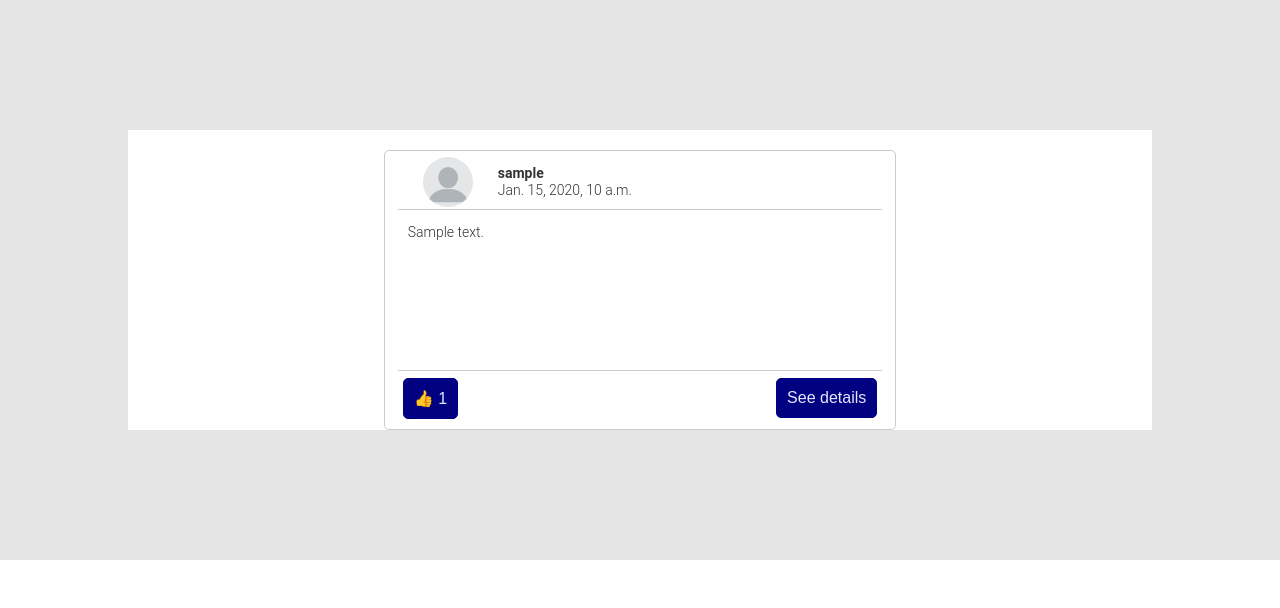
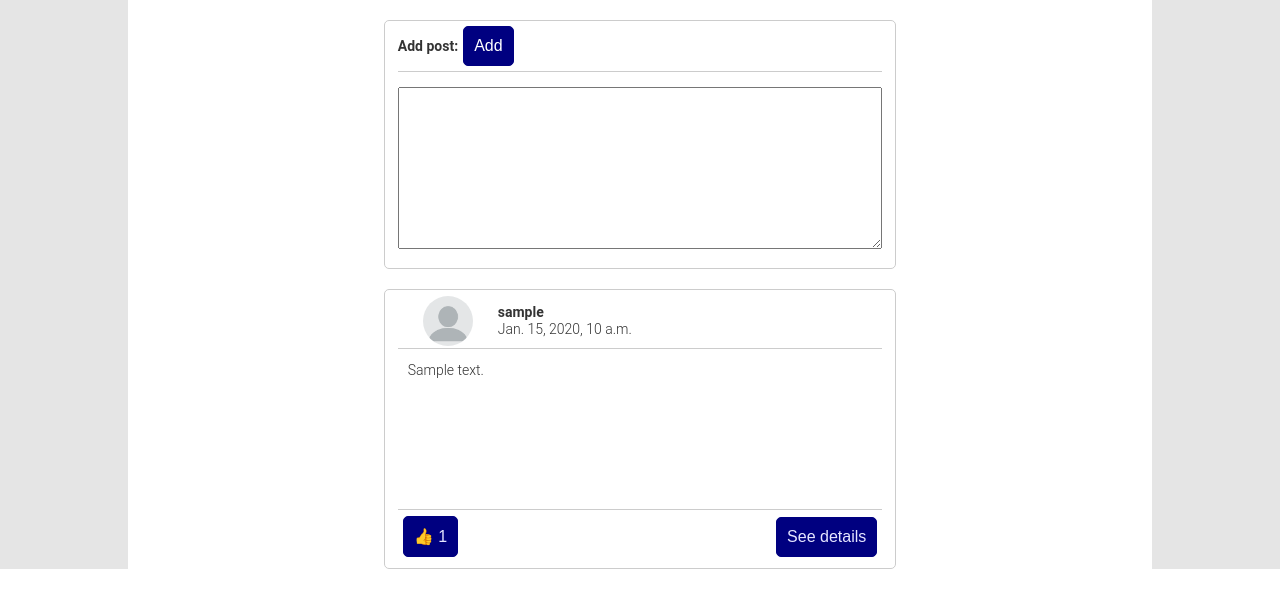
Before and after one commit to alopalka/Django_Social_Media, a Django app: page /posts/ in a window 1280 px wide. Shown: the part 70-678 px from the top of the page. Run offline with Django 4.2, Linux system fonts and the light colour scheme; a user stored in the database is signed in; tables that the repository leaves empty hold one stand-in row (values such as "Sample post").

Commit message:
Added add post functionality
Now it is possible for user to add post from main page view

```diff
--- a/social_media/posts/forms.py
+++ b/social_media/posts/forms.py
@@ -1,3 +1,4 @@
+from attr import field
 from posts.models import Comment
 from posts.models import Post
 from django import forms
@@ -9,3 +10,10 @@ class CommentForm(forms.ModelForm):
     class Meta:
         model=Comment
         fields=["comment"]
+
+
+class PostForm(forms.ModelForm):
+
+    class Meta:
+        model=Post
+        fields=["text"]
--- a/social_media/posts/urls.py
+++ b/social_media/posts/urls.py
@@ -7,6 +7,7 @@ urlpatterns=[
     path('',views.posts_view,name="posts"),
     path('post/react/<int:pk>/<int:in_post>',views.react_to_post,name="reactpost"),
     path('post/details/<int:pk>',views.details_post,name="details"),
+    path('post/add',views.create_post,name="postcreate"),
     path('comment/react/<int:pk>',views.react_to_comment,name="reactcomment"),
     path('comment/create/<int:pk>',views.create_comment,name="commentcreate"),
 ]
--- a/social_media/posts/views.py
+++ b/social_media/posts/views.py
@@ -4,16 +4,20 @@ from django.contrib.auth.decorators import login_required
 from posts.models import Post
 from posts.models import Comment
 from posts.forms import CommentForm
+from posts.forms import PostForm
+
 
 @login_required
 def posts_view(request,template="posts/posts_page.html"):
 
     posts=Post.objects.filter()
+    form=PostForm()
 
     for post in posts:
         post.amount_of_likes=len(post.likes.all())
 
     context={
+        'form':form,
         'posts':posts,
     }
 
@@ -69,6 +73,18 @@ def create_comment(request,pk):
             return redirect("/posts/post/details/{}".format(pk))
 
 
+@login_required
+def create_post(request):
+
+    if request.method=="POST":
+        form=PostForm(request.POST)
+        if form.is_valid():
+            raw_form=form.save(commit=False)
+            raw_form.author=request.user
+            raw_form.save()
+
+            return redirect("/")
+
 
 @login_required
 def details_post(request,pk,template="posts/posts_details_page.html"):
--- a/social_media/static/css/posts/style_posts.css
+++ b/social_media/static/css/posts/style_posts.css
@@ -31,6 +31,12 @@
     overflow: hidden;
     border: #ccc 1px solid;
 }
+
+#add-post-section{
+    height: 15vh;
+}
+
+
 
 
 .top-section{
@@ -134,7 +140,7 @@
     padding:3px;
 }
 
-#add-comment-section{
+.add-section{
     margin-top: 20px;
     min-height: 280px;
     width: 50%;
@@ -147,14 +153,24 @@
     border: #ccc 1px solid;
 }
 
-#add-comment-section form{
+.add-section form{
     height: 90%;
     width: 95%;
     margin:15px 0px;
 }
 
-#add-comment-section form textarea{
+.add-section form textarea{
     padding:5px;
     height: 100%;
     width: 100%;
 }
+
+#add-post{
+    min-height: 150px;
+}
+
+#add-post form{
+    height: 80%;
+    width: 95%;
+    margin:15px 0px;
+}
--- a/social_media/templates/posts/posts_details_page.html
+++ b/social_media/templates/posts/posts_details_page.html
@@ -56,10 +56,10 @@
                 {% endfor %}
             </ul>
         </li>
-        <li id="add-comment-section">
+        <li class="add-section">
             <div class="top-section">
                 <h4>Add comment: </h4>
-                <button class="btn-classic" form="add-comment" type="submit">Dodaj</button>
+                <button class="btn-classic" form="add-comment" type="submit">Add</button>
             </div>
             <form method="POST" id="add-comment" enctype="multipart/form-data" action="{% url 'posts:commentcreate' pk=post.pk %}">
                 {% csrf_token %}
--- a/social_media/templates/posts/posts_page.html
+++ b/social_media/templates/posts/posts_page.html
@@ -13,6 +13,16 @@
 
 <section class="posts-table">
     <ul>
+        <li class="add-section" id="add-post">
+            <div class="top-section">
+                <h4>Add post: </h4>
+                <button class="btn-classic" form="add-comment" type="submit">Add</button>
+            </div>
+            <form method="POST" id="add-comment" enctype="multipart/form-data" action="{% url 'posts:postcreate' %}">
+                {% csrf_token %}
+                {{ form.text }}
+            </form>
+        </li>
         {% for post in posts %}
         <li class="post">
             <div class="top-section">
```
